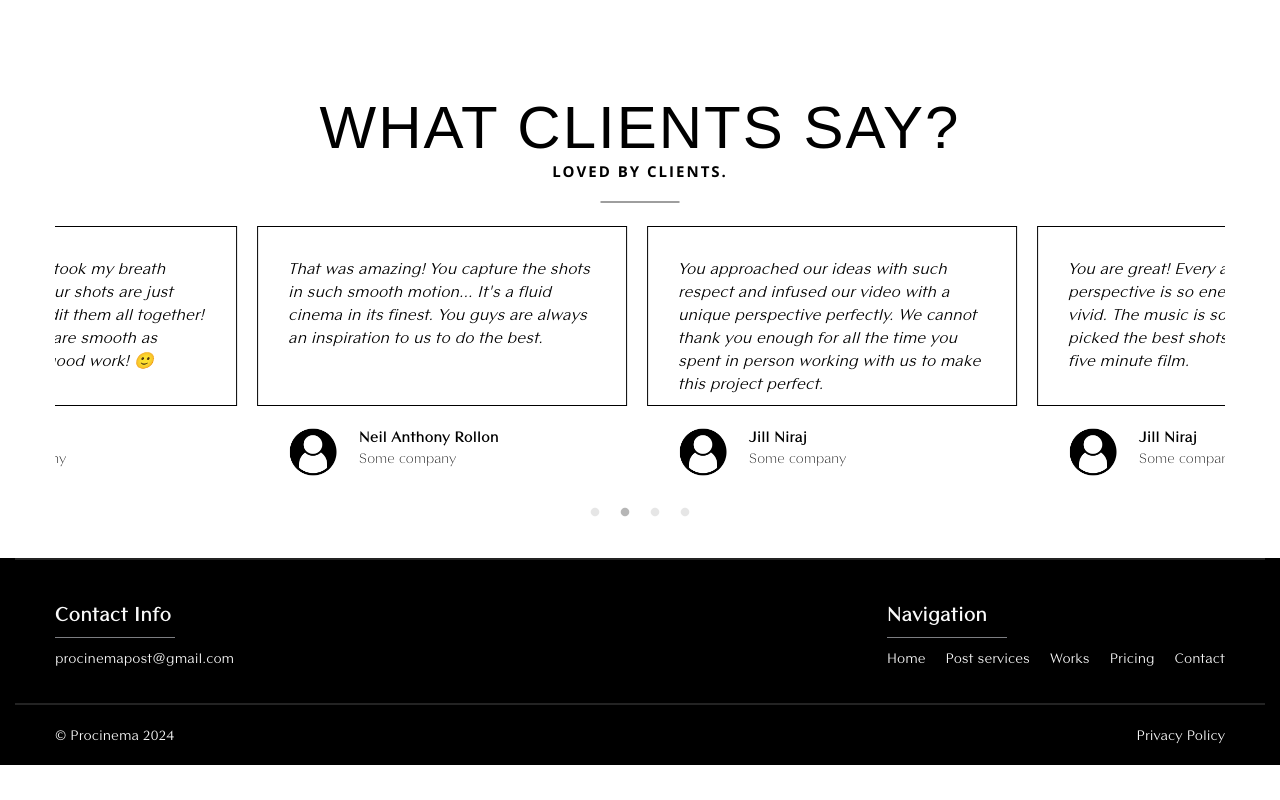
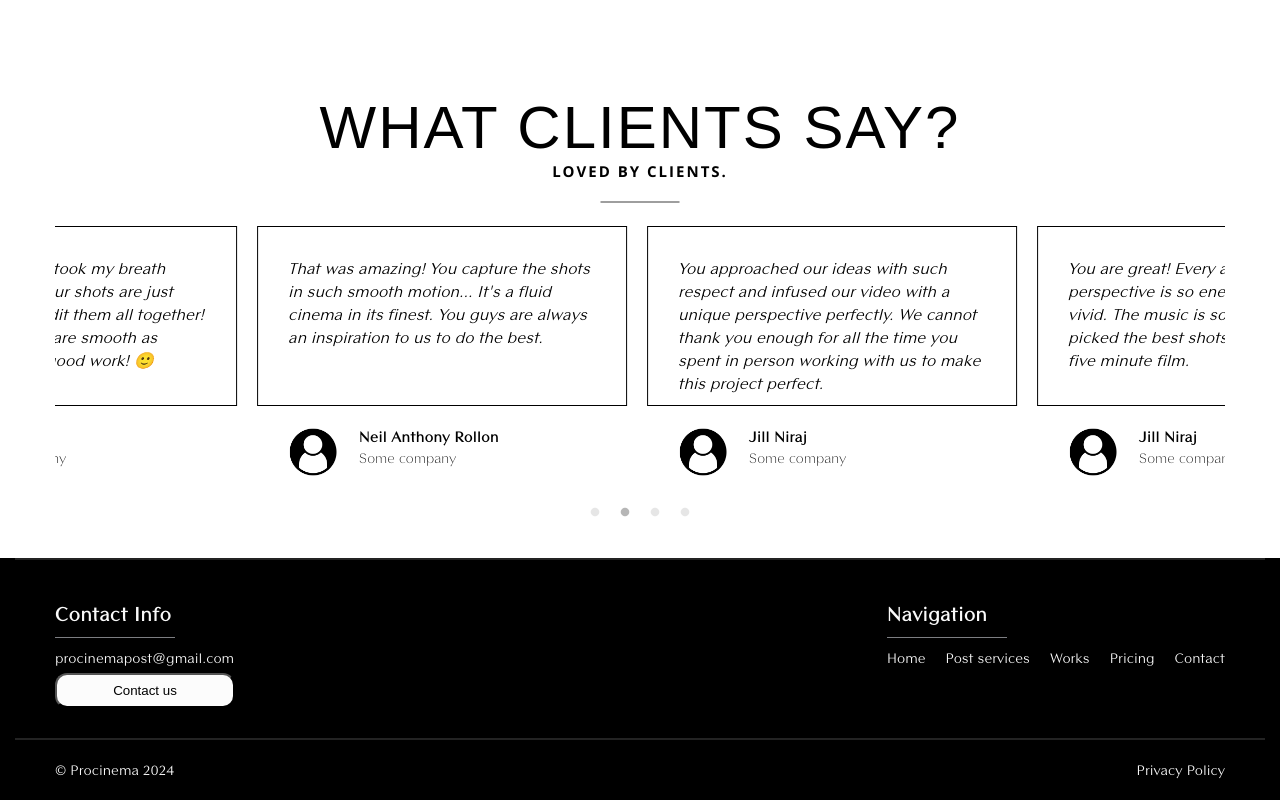
Before and after one commit to G2Sgit/procinema, a Next.js app: page / in a window 1280 px wide. Shown: the part 1670-2470 px from the top of the page. Before the commit the page ends 2435 px from the top, so only its background shows below. Built offline with nearby package versions, Linux system fonts and the light colour scheme; a web font is replaced by a local one.

Commit message:
Commit 1
1) Footer styles according to figma representation;

```diff
--- a/components/Footer/FooterContent/ContentInfo/ContentInfo.jsx
+++ b/components/Footer/FooterContent/ContentInfo/ContentInfo.jsx
@@ -28,6 +28,9 @@ const ContentInfo = () => {
             <span> procinemapost@gmail.com</span>
           </a>
         </li>
+        <li>
+          <button className={css.footerButton} type="button">Contact us</button>
+        </li>
       </ul>
     </div>
   );
--- a/components/Footer/FooterContent/ContentNavigation/ContentNavigation.jsx
+++ b/components/Footer/FooterContent/ContentNavigation/ContentNavigation.jsx
@@ -1,7 +1,7 @@
 import css from "../FooterContent.module.scss";
 const ContentNavigation = () => {
   return (
-    <div className={css.blockWrapper}>
+    <div className={css.footerNavWrapper}>
       <h3>Navigation</h3>
       <ul className={css.footerNavList}>
         <li className={css.link}>
--- a/components/Footer/FooterContent/FooterContent.jsx
+++ b/components/Footer/FooterContent/FooterContent.jsx
@@ -2,7 +2,7 @@ import Container from "@/components/Container/Container";
 import css from "./FooterContent.module.scss";
 import ContentInfo from "./ContentInfo/ContentInfo";
 import ContentNavigation from "./ContentNavigation/ContentNavigation";
-
+import Subscribe from "./Subscribe/Subscribe";
 
 const FooterContent = () => {
   return (
@@ -10,6 +10,7 @@ const FooterContent = () => {
       <Container>
         <div className={css.footerContent}>
           <ContentInfo />
+          <Subscribe/>
           <ContentNavigation />
         </div>
       </Container>
--- a/components/Footer/FooterContent/FooterContent.module.scss
+++ b/components/Footer/FooterContent/FooterContent.module.scss
@@ -18,9 +18,12 @@
 
   .blockWrapper {
     padding: 30px 0px 30px;
+    display: flex;
+    flex-direction: column;
+    align-items: center;
 
     @media screen and (min-width: 768px) {
-      // width: 50%;
+align-items: flex-start;
       padding: 30px 0;
     }
     @media screen and (min-width: 1200px) {
@@ -28,6 +31,23 @@
       padding: 30px 0 30px;
     }
   }
+
+.footerNavWrapper{
+display: none;
+  padding: 30px 0px 30px;
+
+  @media screen and (min-width: 768px) {
+display: block;
+    // width: 50%;
+    padding: 30px 0;
+  }
+  @media screen and (min-width: 1200px) {
+
+    padding: 30px 0 30px;
+  }
+}
+
+
 
   .footerContent {
     padding-top: 10px;
@@ -139,3 +159,20 @@
       }
 
     }
+
+
+    .footerButton{
+
+display: none;
+width: 180px;
+        height: 35px;
+        padding:5px;
+        color: black;
+        background-color: #FCFCFC;
+        border-radius:12px;
+
+      @media screen and (min-width: 768px) {
+        display: block;
+      }
+
+    }
--- /dev/null
+++ b/components/Footer/FooterContent/Subscribe/Subscribe.jsx
@@ -0,0 +1,17 @@
+// import SocialLinks from "../../SocialLinks/SocialLinks";
+import SocialIcons from "@/components/Header/ContactLine/SocialIcons/SocialIcons";
+import css from "./Subscribe.module.scss";
+
+const Subscribe = () => {
+  return (
+    <div className={css.subscribeWrapper}>
+      <p className={css.subscribeActionText}>Follow us:</p>
+      <div className={css.subscribePlatforms}>
+        <p className={css.subscribePlatformItem}>Instagram</p>
+        <p className={css.subscribePlatformItem}>Vimeo</p>
+      </div>
+    </div>
+  );
+};
+
+export default Subscribe;
--- /dev/null
+++ b/components/Footer/FooterContent/Subscribe/Subscribe.module.scss
@@ -0,0 +1,31 @@
+.subscribeWrapper{
+      padding: 30px 0px 30px;
+      display: flex;
+     align-items: center;
+     justify-content: space-between;
+
+
+      @media screen and (min-width: 768px) {
+        display: none;
+        padding: 30px 0;
+      }
+      @media screen and (min-width: 1200px) {
+        display: none;
+        padding: 30px 0 30px;
+      }
+    }
+
+    .subscribeActionText{
+        align-self: flex-start;
+    }
+
+    .subscribePlatformItem{
+        border-bottom: 1px solid white;
+    }
+
+
+    .subscribePlatforms{
+        :not(:last-child){
+            margin-bottom: 10px;
+        }
+    }
--- a/components/HomePageComponents/AboutStatisticSection/AboutStatisticSection.jsx
+++ b/components/HomePageComponents/AboutStatisticSection/AboutStatisticSection.jsx
@@ -33,7 +33,7 @@ const AboutStatisticSection = () => {
 <ul className={css["topLineStatList"]}>
             <li className={css["counter__item"]}>
               <div className={css["counter__item__text"]}>
-                <h2 class={css["counter__num"]}><CountUp end={79} duration={0.1} /></h2>
+                <h2 className={css["counter__num"]}><CountUp end={79} duration={0.1} /></h2>
                 <p className={css["counter__descr"]}>Happy clients</p>
               </div>
             </li>
--- a/components/HomePageComponents/MainHero/MainHero.module.scss
+++ b/components/HomePageComponents/MainHero/MainHero.module.scss
@@ -94,7 +94,7 @@
 
   .subtitle {
     text-align: center;
-    font-size: 32px;
+    font-size: 24px;
     line-height: 36.77px;
     font-weight: 500;
     margin-bottom: 40px;
```
Also changed, not shown: components/Footer/FooterContent/ContentAbout/ContentAbout.jsx (deleted, +0 -18 lines).
